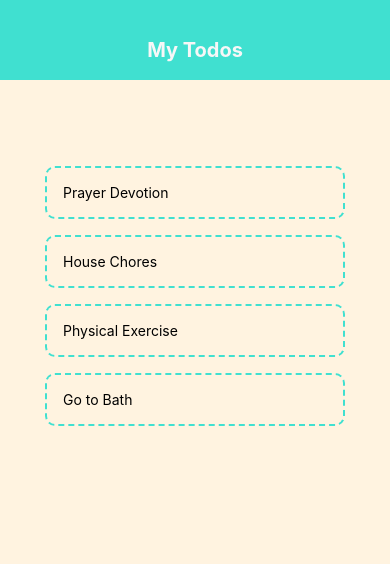
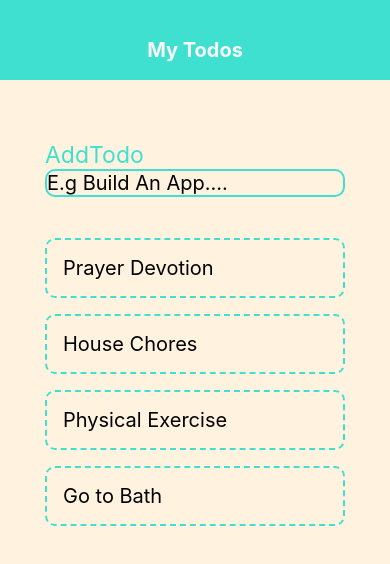
Before and after one commit to Paul-Nathan/Todos, a React Native app: screen / in a window 390 px wide. Shown: the top 564 px of the page. Built offline with nearby package versions, Linux system fonts and the light colour scheme.

Commit message:
Add Todo to the My Todos Template with all the dependencies, imports and props

```diff
--- a/App.js
+++ b/App.js
@@ -1,3 +1,4 @@
+import AddTodo from './components/AddTodo';
 import Header from './components/Header';
 import TodoItem from './components/TodoItem';
 import { useState } from 'react';
@@ -22,7 +23,7 @@ return (
     <View style={styles.container}>
       <Header/>
       <View style={styles.content}>
-        {/* {to form} */}
+        <AddTodo/>
         <View style={styles.list}>
           <FlatList
            data={todos}
--- /dev/null
+++ b/components/AddTodo.js
@@ -0,0 +1,41 @@
+import React, {useState} from 'react'
+import{View, Text, StyleSheet, TextInput} from 'react-native';
+
+
+export default function AddTodo() {
+    const [text, setText] = useState('')
+
+   const changeHandler = (val) => {
+        setText(val);
+   }
+  return (
+    <View>
+        <Text style={styles.title}>AddTodo</Text>
+        <View>
+            <TextInput style={styles.input}
+            required
+            placeholder='E.g Build An App....'
+            onChangeText={(val)=>changeHandler(val)}
+            />
+
+        </View>
+    </View>
+  )
+}
+const styles = StyleSheet.create({
+    title:{
+        fontSize: 23,
+        marginTop:16,
+        color: "#40E0D0",
+
+    },
+    input:{
+        borderWidth:1,
+        borderColor:"#40E0D0",
+        borderStyle: 'solid',
+        borderWidth: 2,
+        borderRadius: 10,
+        fontSize:20
+
+    }
+})
--- a/components/TodoItem.js
+++ b/components/TodoItem.js
@@ -18,6 +18,7 @@ const styles = StyleSheet.create({
         borderColor:"#40E0D0",
         borderStyle: 'dashed',
         borderWidth: 2,
-        borderRadius: 10
+        borderRadius: 10,
+        fontSize:20
     }
 })
```
